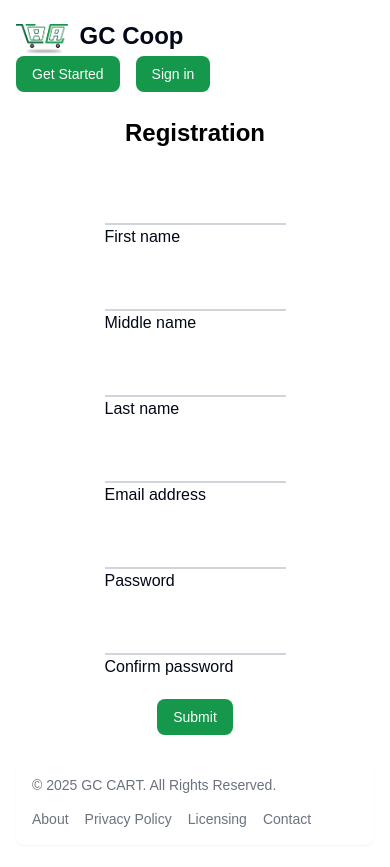
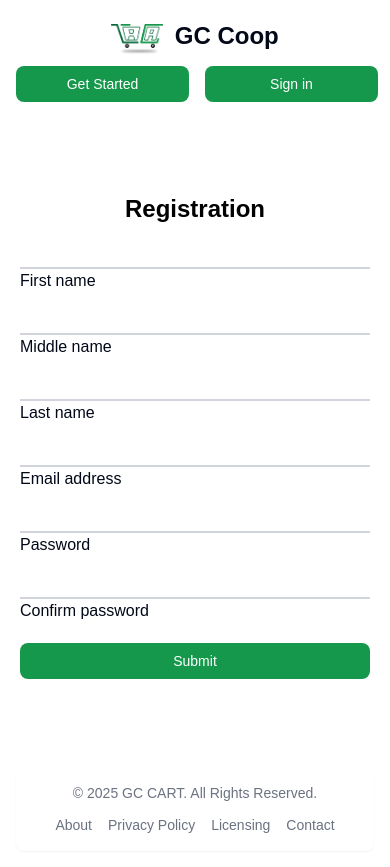
Before and after one commit to Dumgrammer/Reactest, a React (Create React App) app in the folder frontend/: page /register in a window 390 px wide. Built offline with nearby package versions, Linux system fonts and the light colour scheme.

Commit message:
Register Responsiveness

```diff
--- a/frontend/src/Layout/Footer.tsx
+++ b/frontend/src/Layout/Footer.tsx
@@ -1,28 +1,39 @@
-function Footer(){
-    return(
-
-        <footer className="bg-white rounded-lg shadow-sm m-4 dark:bg-gray-800">
-            <div className="w-full mx-auto max-w-screen-xl p-4 md:flex md:items-center md:justify-between">
-            <span className="text-sm text-gray-500 sm:text-center dark:text-gray-400">© 2025 <a href="https://flowbite.com/" className="hover:underline">GC CART</a>. All Rights Reserved.
+function Footer() {
+  return (
+    <footer className="m-4 rounded-lg bg-white shadow-sm dark:bg-gray-800">
+      <div className="footer-cont mx-auto w-full max-w-screen-xl p-4 md:flex md:items-center md:justify-between">
+        <span className="text-sm text-gray-500 dark:text-gray-400 sm:text-center">
+          © 2025{" "}
+          <a href="https://flowbite.com/" className="hover:underline">
+            GC CART
+          </a>
+          . All Rights Reserved.
         </span>
-            <ul className="flex flex-wrap items-center mt-3 text-sm font-medium text-gray-500 dark:text-gray-400 sm:mt-0">
+        <ul className="mt-3 flex flex-wrap items-center text-sm font-medium text-gray-500 dark:text-gray-400 sm:mt-0">
           <li>
-                    <a href="#" className="hover:underline me-4 md:me-6">About</a>
+            <a href="#" className="me-4 hover:underline md:me-6">
+              About
+            </a>
           </li>
           <li>
-                    <a href="#" className="hover:underline me-4 md:me-6">Privacy Policy</a>
+            <a href="#" className="me-4 hover:underline md:me-6">
+              Privacy Policy
+            </a>
           </li>
           <li>
-                    <a href="#" className="hover:underline me-4 md:me-6">Licensing</a>
+            <a href="#" className="me-4 hover:underline md:me-6">
+              Licensing
+            </a>
           </li>
           <li>
-                    <a href="#" className="hover:underline">Contact</a>
+            <a href="#" className="hover:underline">
+              Contact
+            </a>
           </li>
         </ul>
       </div>
     </footer>
-
-    )
+  );
 }
 
 export default Footer;
--- a/frontend/src/Layout/Navbar.tsx
+++ b/frontend/src/Layout/Navbar.tsx
@@ -3,6 +3,7 @@ import { useState, useEffect } from "react";
 import Dropdown from "./Dropdown";
 import CheckOut from "../views/Checkout";
 import { useNavigate } from "react-router-dom";
+import "../Styles/style1.css";
 
 function Navbar() {
   const [open, setOpen] = useState(false);
@@ -15,13 +16,16 @@ function Navbar() {
 
   const updateCartCount = () => {
     const storedCart = JSON.parse(localStorage.getItem("cartItems") || "[]");
-    const count = storedCart.reduce((acc: any, item: any) => acc + (item.quantity || 0), 0);
+    const count = storedCart.reduce(
+      (acc: any, item: any) => acc + (item.quantity || 0),
+      0,
+    );
     setTotalItems(count);
   };
 
   const handleCartClick = () => {
     if (!userInfo) {
-      navigate('/login');
+      navigate("/login");
       return;
     }
     setOpen(true);
@@ -48,25 +52,31 @@ function Navbar() {
   }, []);
 
   return (
-    <nav className="bg-white border-gray-200 dark:bg-gray-900">
-      <div className="max-w-screen-xl flex flex-wrap items-center justify-between mx-auto p-4">
+    <nav className="border-gray-200 bg-white dark:bg-gray-900">
+      <div className="header-cont mx-auto flex max-w-screen-xl flex-wrap items-center justify-between p-4">
         <Link to="/">
-          <div className="flex items-center space-x-3 rtl:space-x-reverse">
-            <img src="/Campus_Cart.png" className="h-8 mt-2" alt="Campus Cart Logo" />
-            <span className="self-center text-2xl font-semibold whitespace-nowrap dark:text-white">GC Coop</span>
+          <div className=" flex items-center space-x-3 rtl:space-x-reverse">
+            <img
+              src="/Campus_Cart.png"
+              className="mt-2 h-8"
+              alt="Campus Cart Logo"
+            />
+            <span className="self-center whitespace-nowrap text-2xl font-semibold dark:text-white">
+              GC Coop
+            </span>
           </div>
         </Link>
-        <div className="flex md:order-2 space-x-3 md:space-x-0 rtl:space-x-reverse">
+        <div className="header-btn flex space-x-3 md:order-2 md:space-x-0 rtl:space-x-reverse">
           {!userInfo ? (
             <>
               <Link to="/register">
-                <button className="p-btn focus:ring-4 focus:outline-none focus:ring-blue-300 font-medium rounded-lg text-sm px-4 py-2 text-center dark:bg-blue-600 dark:hover:bg-blue-700 dark:focus:ring-blue-800">
+                <button className="p-btn rounded-lg px-4 py-2 text-center text-sm font-medium focus:outline-none focus:ring-4 focus:ring-blue-300 dark:bg-blue-600 dark:hover:bg-blue-700 dark:focus:ring-blue-800">
                   Get Started
                 </button>
               </Link>
 
               <Link to="/login">
-                <button className="ml-1 p-btn focus:ring-4 focus:outline-none focus:ring-blue-300 font-medium rounded-lg text-sm px-4 py-2 text-center dark:bg-blue-600 dark:hover:bg-blue-700 dark:focus:ring-blue-800">
+                <button className="p-btn ml-1 rounded-lg px-4 py-2 text-center text-sm font-medium focus:outline-none focus:ring-4 focus:ring-blue-300 dark:bg-blue-600 dark:hover:bg-blue-700 dark:focus:ring-blue-800">
                   Sign in
                 </button>
               </Link>
@@ -76,7 +86,7 @@ function Navbar() {
               <Dropdown />
               <button
                 onClick={handleCartClick}
-                className="inline-flex items-center p-2 w-10 h-10 justify-center text-sm text-gray-500 rounded-lg hover:bg-gray-100 focus:outline-none focus:ring-2 focus:ring-gray-200 dark:text-gray-400 dark:hover:bg-gray-700 dark:focus:ring-gray-600"
+                className="inline-flex h-10 w-10 items-center justify-center rounded-lg p-2 text-sm text-gray-500 hover:bg-gray-100 focus:outline-none focus:ring-2 focus:ring-gray-200 dark:text-gray-400 dark:hover:bg-gray-700 dark:focus:ring-gray-600"
               >
                 <svg
                   xmlns="http://www.w3.org/2000/svg"
--- /dev/null
+++ b/frontend/src/Styles/style1.css
@@ -0,0 +1,68 @@
+* {
+  /* border: 1px solid red; */
+}
+
+@media (max-width: 375px) {
+}
+
+@media (min-width: 0px) and (max-width: 768px) {
+  .header-cont {
+    display: flex;
+    justify-content: center;
+    flex-direction: column;
+    gap: 10px;
+  }
+  .header-btn {
+    width: 100%;
+    display: flex;
+    justify-content: center;
+
+    a {
+      flex: 1;
+      max-width: 300px;
+
+      button {
+        width: 100%;
+      }
+    }
+  }
+
+  .footer-cont {
+    display: flex;
+    flex-direction: column;
+    align-items: center;
+  }
+
+  .register-cont {
+    width: 100%;
+    display: flex;
+    justify-content: center;
+
+    form {
+      width: 100%;
+      margin: 0 20px;
+
+      .h1 {
+        margin-bottom: 0;
+      }
+
+      .group {
+        margin-bottom: 0;
+      }
+
+      button {
+        margin-top: 20px;
+        width: 100%;
+      }
+    }
+  }
+}
+
+@media (min-width: 376px) and (max-width: 768px) {
+}
+
+@media (min-width: 769px) and (max-width: 1024px) {
+}
+
+@media (min-width: 1025px) {
+}
--- a/frontend/src/views/Auth/Register.tsx
+++ b/frontend/src/views/Auth/Register.tsx
@@ -1,6 +1,7 @@
 import { useState, useEffect } from "react";
 import { useNavigate } from "react-router-dom";
 import Layout from "../../Layout/Layouts";
+import "../../Styles/style1.css";
 import {
   userRegistration,
   RegistrationData,
@@ -160,7 +161,7 @@ export default function Register() {
           <div className="h-12 w-12 animate-spin rounded-full border-b-2 border-t-2 border-gray-900"></div>
         </div>
       ) : (
-        <div className="mid-flex">
+        <div className="mid-flex register-cont">
           <form
             className="mx-auto flex max-w-md flex-col items-center"
             onSubmit={submitForm}
```
Lines whose indentation alone changed are shown as unchanged.
